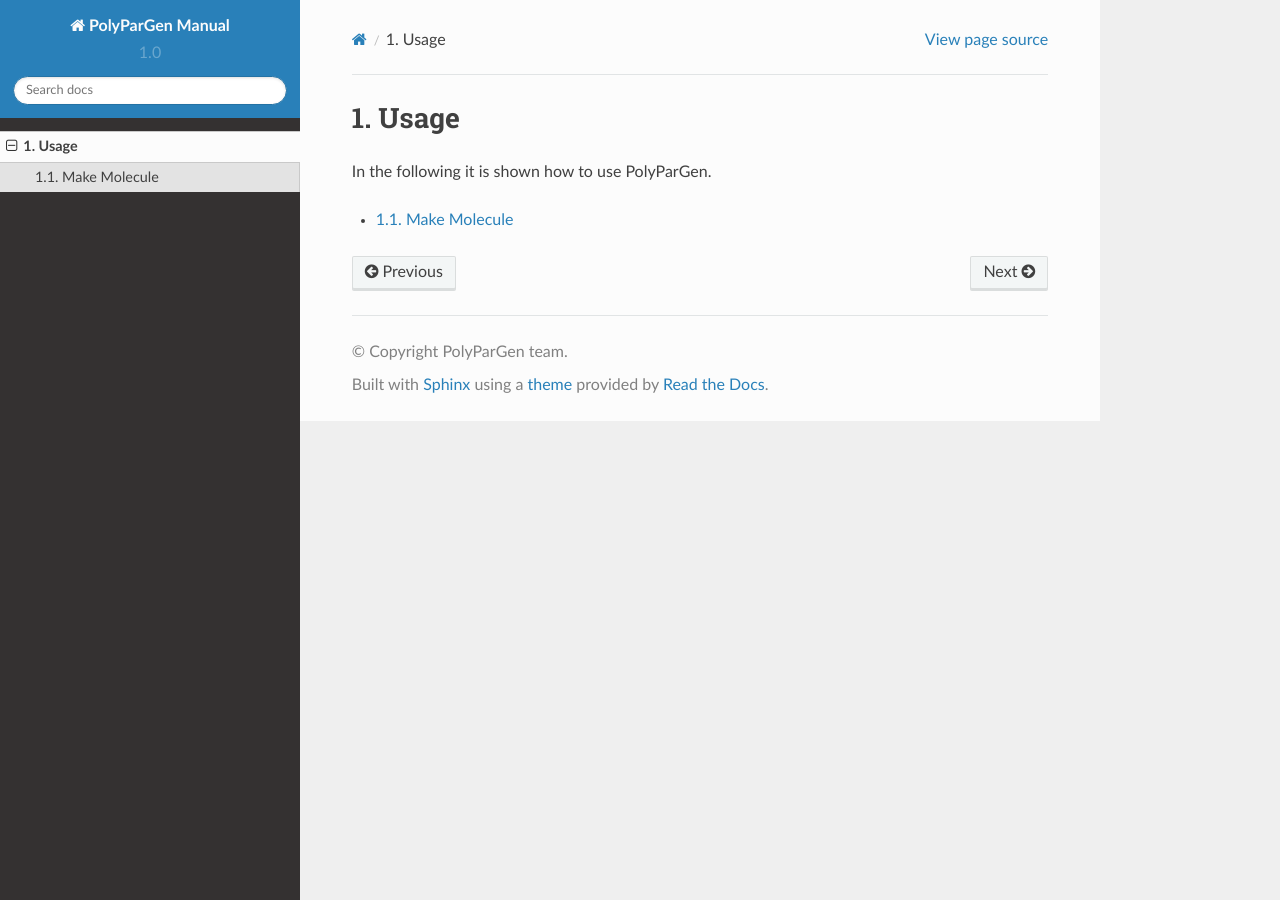
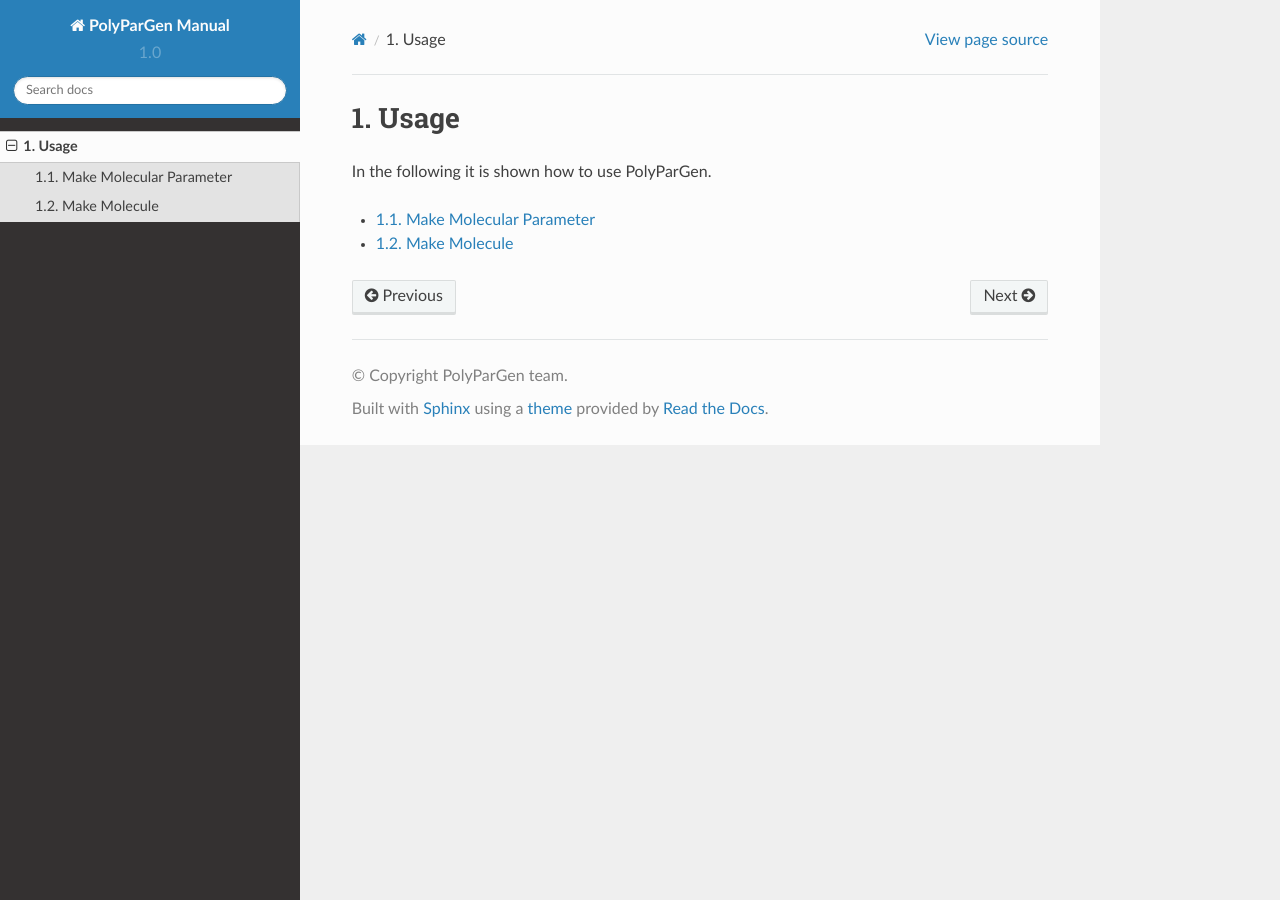
Before and after one commit to mori0711/polypargen_manual, a Sphinx documentation site: the page built from docs/usage.rst, in a window 1280 px wide. Built offline with Sphinx 7.4.7 and the Read the Docs theme 2.0.0, drawn with Linux system fonts in a browser that asks for light colours.

Commit message:
add make parameter

```diff
--- a/docs/usage.rst
+++ b/docs/usage.rst
@@ -7,4 +7,5 @@ In the following it is shown how to use PolyParGen.
 .. toctree::
    :maxdepth: 2
 
+   usage/make_molecular_parameter
    usage/make_molecule
```
Also changed, not shown: docs/usage/make_molecular_parameter.rst (added, +16 -0 lines), docs/usage/imgs/make_molecular_parameter_001.png (added).
